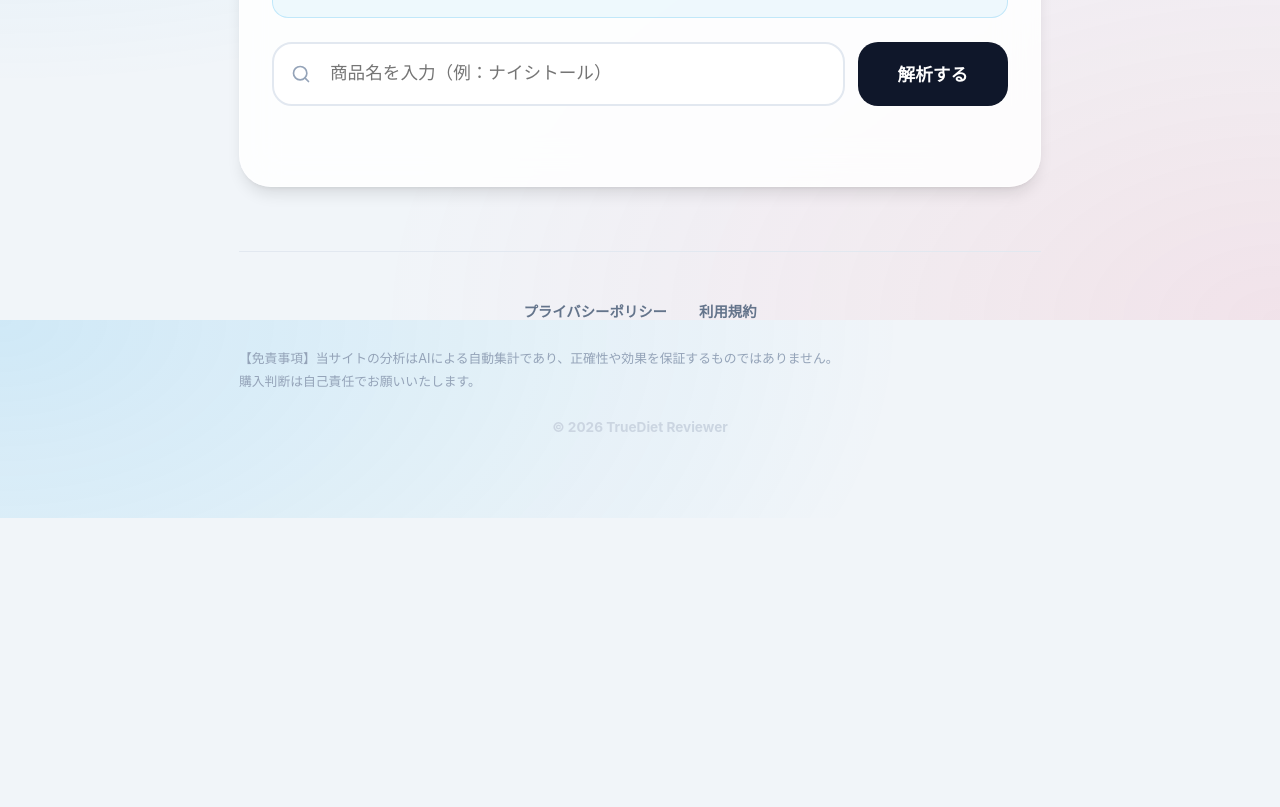
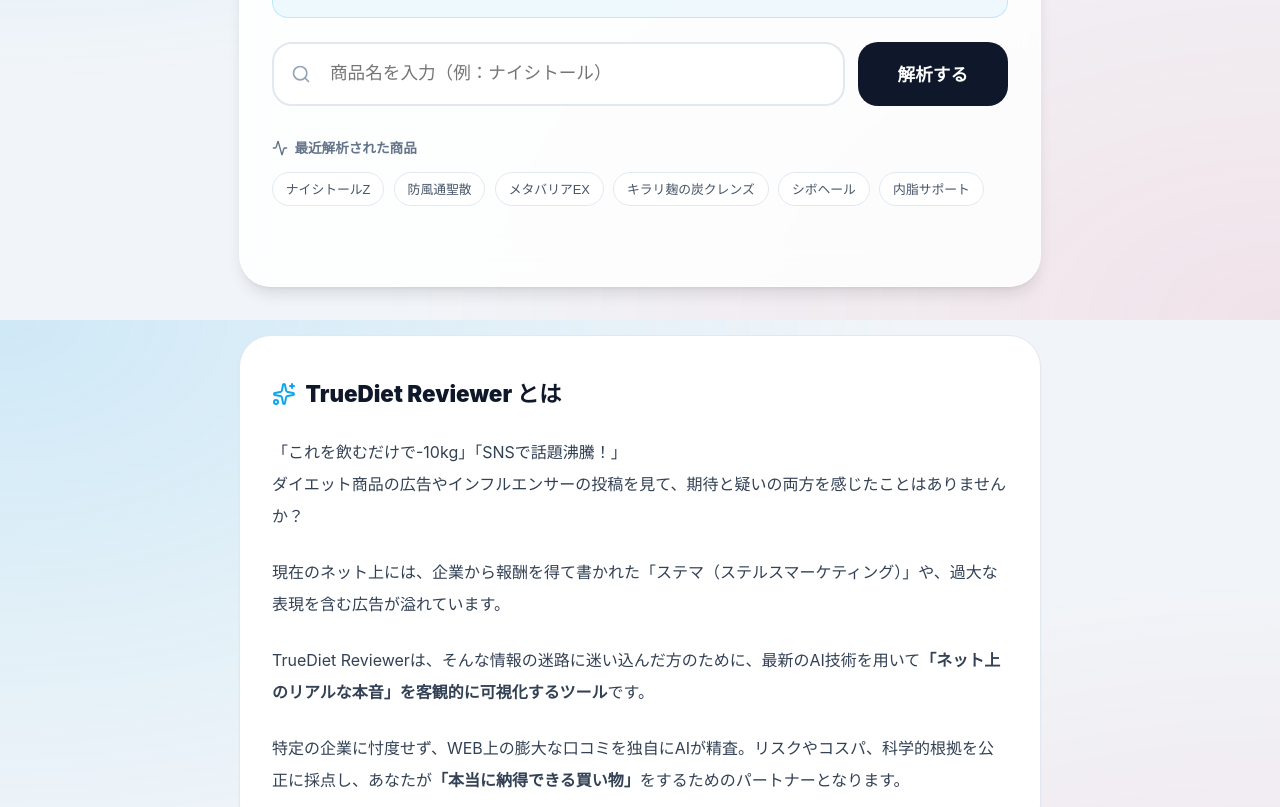
Before and after one commit to johnmanjir0/true-diet-reviewer, a Next.js app: page / in a window 1280 px wide. Shown: the part 480-1287 px from the top of the page. Before the commit the page ends 998 px from the top, so only its background shows below. Built offline with nearby package versions, Linux system fonts and the light colour scheme.

Commit message:
feat: add 'Recently Analyzed' and 'About' sections for AdSense approval

```diff
--- a/src/app/page.tsx
+++ b/src/app/page.tsx
@@ -156,6 +156,39 @@ export default function Home() {
           </button>
         </form>
 
+        {/* 最近解析された商品（AdSense対策兼ねたリンク集） */}
+        <div style={{ marginBottom: "2rem" }}>
+          <p style={{ fontSize: "0.85rem", fontWeight: "bold", color: "#64748b", marginBottom: "0.8rem", display: "flex", alignItems: "center", gap: "0.4rem" }}>
+            <Activity size={16} /> 最近解析された商品
+          </p>
+          <div style={{ display: "flex", flexWrap: "wrap", gap: "0.6rem" }}>
+            {["ナイシトールZ", "防風通聖散", "メタバリアEX", "キラリ麹の炭クレンズ", "シボヘール", "内脂サポート"].map((p) => (
+              <button
+                key={p}
+                onClick={() => {
+                  setQuery(p);
+                  const ev = { preventDefault: () => {} } as React.FormEvent;
+                  handleSearch(ev);
+                }}
+                style={{
+                  padding: "0.4rem 0.8rem",
+                  borderRadius: "999px",
+                  border: "1px solid #e2e8f0",
+                  background: "#fff",
+                  fontSize: "0.80rem",
+                  color: "#475569",
+                  cursor: "pointer",
+                  transition: "all 0.2s"
+                }}
+                onMouseOver={(e) => e.currentTarget.style.borderColor = "var(--primary)"}
+                onMouseOut={(e) => e.currentTarget.style.borderColor = "#e2e8f0"}
+              >
+                {p}
+              </button>
+            ))}
+          </div>
+        </div>
+
         {error && <div className="error-message">{error}</div>}
 
         {result && (
@@ -303,6 +336,26 @@ export default function Home() {
           </div>
         )}
       </div>
+
+      {/* 当サイトについて（紹介セクション） */}
+      <div style={{ marginTop: "3rem", padding: "2.5rem 2rem", background: "#fff", borderRadius: "32px", border: "1px solid #e2e8f0", boxShadow: "var(--shadow-sm)" }}>
+        <h3 style={{ fontSize: "1.4rem", fontWeight: "900", color: "#0f172a", marginBottom: "1.5rem", display: "flex", alignItems: "center", gap: "0.6rem" }}>
+          <Sparkles size={24} color="var(--primary)" /> TrueDiet Reviewer とは
+        </h3>
+        <p style={{ color: "#334155", fontSize: "1rem", lineHeight: "2", marginBottom: "1.5rem" }}>
+          「これを飲むだけで-10kg」「SNSで話題沸騰！」<br />
+          ダイエット商品の広告やインフルエンサーの投稿を見て、期待と疑いの両方を感じたことはありませんか？
+        </p>
+        <p style={{ color: "#334155", fontSize: "1rem", lineHeight: "2", marginBottom: "1.5rem" }}>
+          現在のネット上には、企業から報酬を得て書かれた「ステマ（ステルスマーケティング）」や、過大な表現を含む広告が溢れています。
+        </p>
+        <p style={{ color: "#334155", fontSize: "1rem", lineHeight: "2", marginBottom: "1.5rem" }}>
+          TrueDiet Reviewerは、そんな情報の迷路に迷い込んだ方のために、最新のAI技術を用いて<strong>「ネット上のリアルな本音」を客観的に可視化するツール</strong>です。
+        </p>
+        <p style={{ color: "#334155", fontSize: "1rem", lineHeight: "2" }}>
+          特定の企業に忖度せず、WEB上の膨大な口コミを独自にAIが精査。リスクやコスパ、科学的根拠を公正に採点し、あなたが<strong>「本当に納得できる買い物」</strong>をするためのパートナーとなります。
+        </p>
+      </div>
       <footer className="footer-rich">
         <div className="footer-links">
           <a href="/privacy">プライバシーポリシー</a>
```
